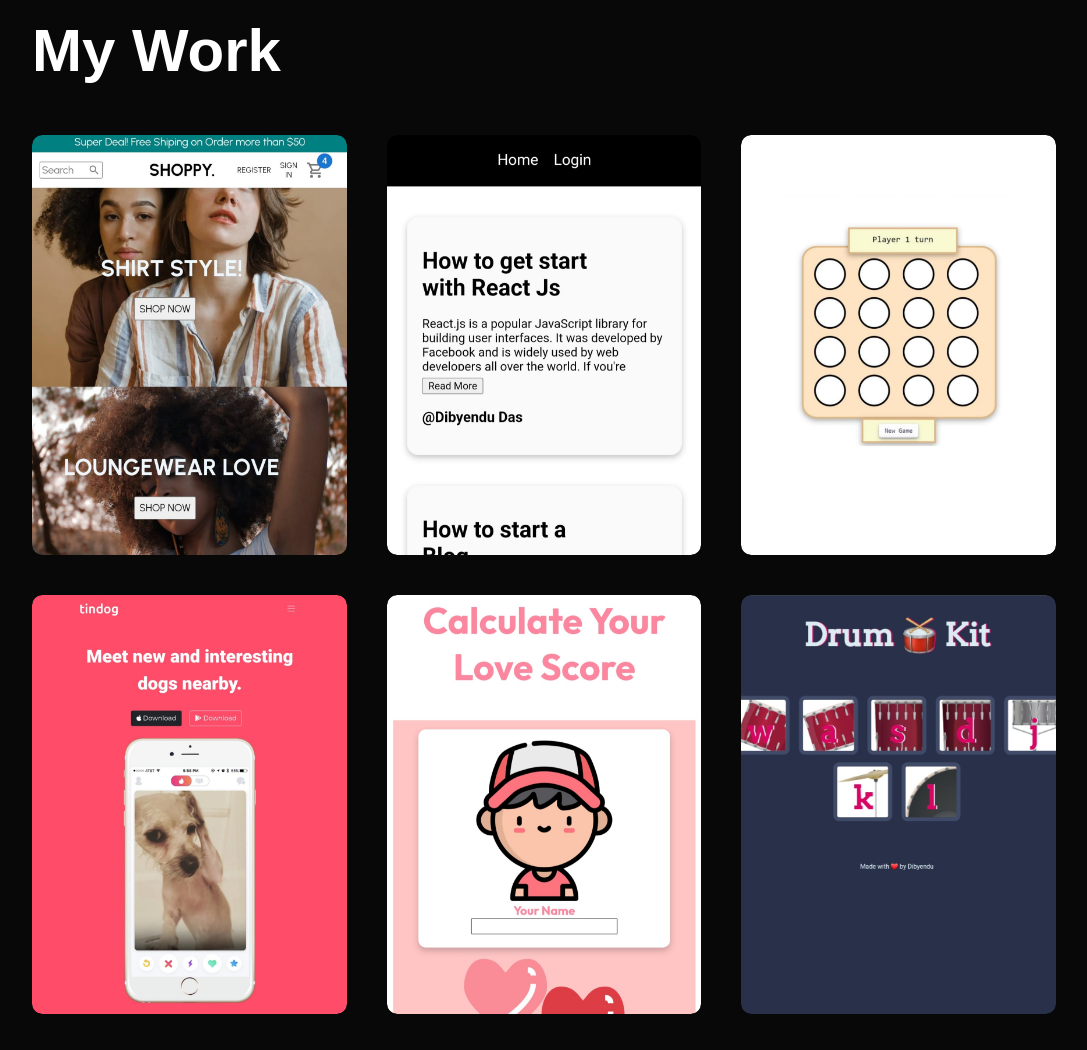
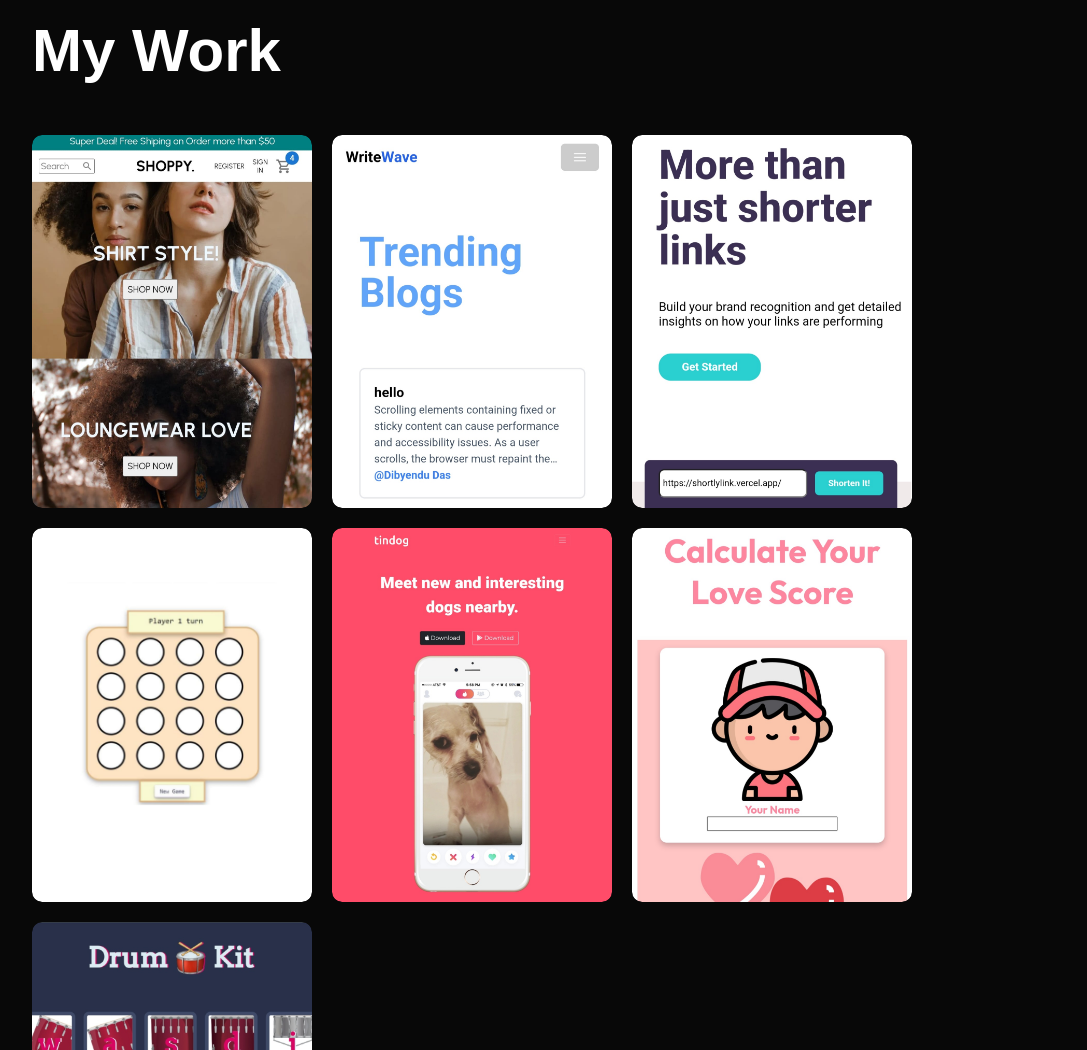
Before and after one commit to dibyendu02/Portfolio-v2, a plain HTML site: page index.html in a window 1280 px wide. Shown: the part 1520-2570 px from the top of the page, without its empty margins (96-1183 px from the left). Drawn offline with nearby package versions, Linux system fonts and the light colour scheme; no server answers.

Commit message:
new projects added

```diff
--- a/index.html
+++ b/index.html
@@ -18,7 +18,6 @@
           <ul id="sidemenu">
             <li><a href="#header">Home</a></li>
             <li><a href="#about">About</a></li>
-            <!-- <li><a href="#">Services</a></li> -->
             <li><a href="#portfolio">Portfolio</a></li>
             <li><a href="#contact">Contact</a></li>
             <i class="fa-solid fa-xmark" onclick="closemenu()"></i>
@@ -135,21 +134,15 @@
             <div class="layer">
               <h3>Shoppy</h3>
               <p>
-                Shoppy is an e commerce website. I have just built the frontend using React Js
-                and styled components. It has multiple pages like Log In, Categories, Cart.
+                Shoppy is an e commerce website. I have just built the frontend
+                using React Js and styled components. It has multiple pages like
+                Log In, Categories, Cart.
               </p>
               <div class="card-links">
-                <a
-                  href="https://github.com/dibyendu02/Shoppy"
-                  target="”_blank”"
-                  ><i
-                    class="fa-solid fa-code"
-                    style="font-size: 24px"
-                  ></i
+                <a href="https://github.com/dibyendu02/Shoppy" target="”_blank”"
+                  ><i class="fa-solid fa-code" style="font-size: 24px"></i
                 ></a>
-                <a
-                  href="https://shoppyonline.vercel.app"
-                  target="”_blank”"
+                <a href="https://shoppyonline.vercel.app" target="”_blank”"
                   ><i
                     class="fas fa-external-link-alt"
                     style="font-size: 24px"
@@ -159,25 +152,41 @@
             </div>
           </div>
           <div class="work">
-            <img src="images/blogwebsite.jpeg" alt="" />
+            <img src="images/writewave.jpg" alt="" />
             <div class="layer">
-              <h3>Blog Website</h3>
+              <h3>WriteWave</h3>
               <p>
-                I made this blog website using react and firebase. React for UI and firestore and fire auth for
+                I made this blog website using React JS, Tailwind CSS and
+                firebase. React for UI and firestore and firebase auth for
                 database and authentication.
               </p>
               <div class="card-links">
                 <a
                   href="https://github.com/dibyendu02/blog-website"
                   target="”_blank”"
+                  ><i class="fa-solid fa-code" style="font-size: 24px"></i
+                ></a>
+                <a href="https://writewave.vercel.app/" target="”_blank”"
                   ><i
-                    class="fa-solid fa-code"
+                    class="fas fa-external-link-alt"
                     style="font-size: 24px"
                   ></i
                 ></a>
+              </div>
+            </div>
+          </div>
+          <div class="work">
+            <img src="images/shortly.jpg" alt="" />
+            <div class="layer">
+              <h3>Shortly</h3>
+              <p>A URL shortening website where the user can copy a shortURL of their URL</p>
+              <div class="card-links">
                 <a
-                  href="https://blog-website-dibyendu02.vercel.app/"
+                  href="https://github.com/dibyendu02/blog-website"
                   target="”_blank”"
+                  ><i class="fa-solid fa-code" style="font-size: 24px"></i
+                ></a>
+                <a href="https://writewave.vercel.app/" target="”_blank”"
                   ><i
                     class="fas fa-external-link-alt"
                     style="font-size: 24px"
@@ -191,21 +200,16 @@
             <div class="layer">
               <h3>Connect 4 Game</h3>
               <p>
-                I have built this Game using React Js and Vanila Javascript.
-                It is a two player game.
+                I have built this Game using React Js and Vanila Javascript. It
+                is a two player game.
               </p>
               <div class="card-links">
                 <a
                   href="https://github.com/dibyendu02/Connect-4"
                   target="”_blank”"
-                  ><i
-                    class="fa-solid fa-code"
-                    style="font-size: 24px"
-                  ></i
+                  ><i class="fa-solid fa-code" style="font-size: 24px"></i
                 ></a>
-                <a
-                  href="https://connect4game22.netlify.app/"
-                  target="”_blank”"
+                <a href="https://connect4game22.netlify.app/" target="”_blank”"
                   ><i
                     class="fas fa-external-link-alt"
                     style="font-size: 24px"
@@ -226,10 +230,7 @@
                 <a
                   href="https://dibyendu02.github.io/Drum-Kit-with-Js/"
                   target="”_blank”"
-                  ><i
-                    class="fa-solid fa-code"
-                    style="font-size: 24px"
-                  ></i
+                  ><i class="fa-solid fa-code" style="font-size: 24px"></i
                 ></a>
                 <a
                   href="https://dibyendu02.github.io/Drum-Kit-with-Js/"
@@ -255,10 +256,7 @@
                 <a
                   href="https://dibyendu02.github.io/Drum-Kit-with-Js/"
                   target="”_blank”"
-                  ><i
-                    class="fa-solid fa-code"
-                    style="font-size: 24px"
-                  ></i
+                  ><i class="fa-solid fa-code" style="font-size: 24px"></i
                 ></a>
                 <a
                   href="https://dibyendu02.github.io/Drum-Kit-with-Js/"
@@ -286,10 +284,7 @@
                 <a
                   href="https://dibyendu02.github.io/Drum-Kit-with-Js/"
                   target="”_blank”"
-                  ><i
-                    class="fa-solid fa-code"
-                    style="font-size: 24px"
-                  ></i
+                  ><i class="fa-solid fa-code" style="font-size: 24px"></i
                 ></a>
                 <a
                   href="https://dibyendu02.github.io/Drum-Kit-with-Js/"
@@ -327,7 +322,7 @@
               ></a>
             </div>
             <a
-              href="https://drive.google.com/file/d/1tJ9FXT3DHXhroBm_6U6fjFHIZBs2t38o/view?usp=sharing"
+              href="https://drive.google.com/file/d/1Jr0j3Dbuu18EecqCHvdpAC2JszOxLQo9/view?usp=sharing"
               target="_blank"
               class="btn btn2"
               >Download CV</a
--- a/style.css
+++ b/style.css
@@ -152,16 +152,17 @@ nav ul li a:hover::after{
     padding:50px 0;
 }
 .work-list{
-    display: grid;
-    grid-template-columns: repeat(auto-fit, minmax(250px, 1fr));
-    grid-gap: 40px;
+    display: flex;
+    flex-wrap: wrap;
+    flex-direction: row;
+    row-gap: 20px;
+    column-gap: 20px;
     margin-top: 50px;
-
-
 }
 .work{
     border-radius: 10px;
     position: relative;
+    width: 280px;
     overflow: hidden;
 }
 .card-links{
@@ -364,6 +365,9 @@ nav .fa-solid{
     .about-col-2{
         font-size: 14px;
     }
+    .work-list{
+        justify-content: center;
+    }
     .tab-links{
         font-size: 16px;
         margin-right: 20px;
```
Also changed, not shown: images/shortly.jpg (added), images/writewave.jpg (added).
